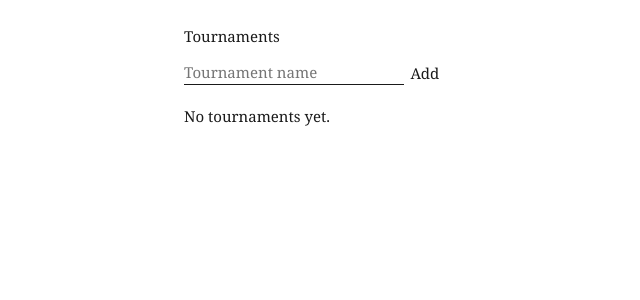
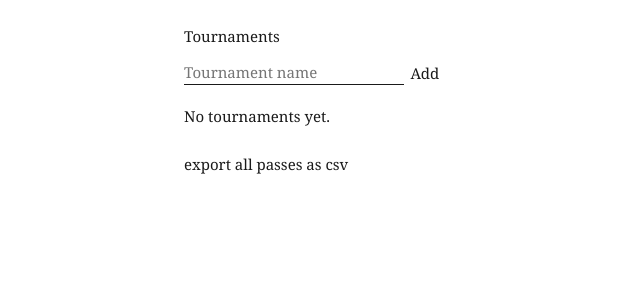
Before and after one commit to szczepaf/3SBO, a Flask app: page / in a window 1280 px wide. Shown: the part 40-340 px from the top of the page, without its empty margins (0-640 px from the left). Run offline with Flask 3, Linux system fonts and the light colour scheme; data that the repository does not hold is empty.

Commit message:
Add CSV export of all passes from main page
Includes tournament/match/point context and full pass details:
coordinates, direction, turnover flag, comment, timestamps.

Co-Authored-By: Claude Opus 4.6 (1M context) <noreply@anthropic.com>

```diff
--- a/app.py
+++ b/app.py
@@ -1,9 +1,48 @@
-from flask import Flask, render_template, request, redirect, url_for, jsonify
+from flask import Flask, render_template, request, redirect, url_for, jsonify, Response
 from database import get_db, init_db
+import csv
+import io
 
 app = Flask(__name__)
 app.config["SEND_FILE_MAX_AGE_DEFAULT"] = 0
 init_db()
+
+
+# --- CSV export ---
+
+@app.route("/export/passes.csv")
+def export_passes_csv():
+    db = get_db()
+    rows = db.execute(
+        "SELECT "
+        "t.id AS tournament_id, t.name AS tournament_name, "
+        "m.id AS match_id, m.opponent AS match_opponent, m.created_at AS match_created_at, "
+        "pt.id AS point_id, pt.seq AS point_seq, pt.offense_dir AS point_offense_dir, "
+        "p.id AS pass_id, p.seq AS pass_seq, "
+        "p.x1, p.y1, p.x2, p.y2, "
+        "p.direction AS pass_direction, p.is_turnover, p.comment, p.created_at AS pass_created_at "
+        "FROM pass p "
+        "JOIN point pt ON p.point_id = pt.id "
+        "JOIN match m ON pt.match_id = m.id "
+        "JOIN tournament t ON m.tournament_id = t.id "
+        "ORDER BY t.id, m.id, pt.seq, p.seq"
+    ).fetchall()
+    db.close()
+
+    buf = io.StringIO()
+    if rows:
+        writer = csv.DictWriter(buf, fieldnames=rows[0].keys())
+        writer.writeheader()
+        for row in rows:
+            writer.writerow(dict(row))
+    else:
+        buf.write("no data\n")
+
+    return Response(
+        buf.getvalue(),
+        mimetype="text/csv",
+        headers={"Content-Disposition": "attachment; filename=3sb_passes.csv"}
+    )
 
 
 # --- Tournament routes ---
--- a/templates/index.html
+++ b/templates/index.html
@@ -29,4 +29,8 @@
 {% else %}
 <p class="empty">No tournaments yet.</p>
 {% endif %}
+
+<p style="margin-top: 1.5rem;">
+    <a href="{{ url_for('export_passes_csv') }}">export all passes as csv</a>
+</p>
 {% endblock %}
```
